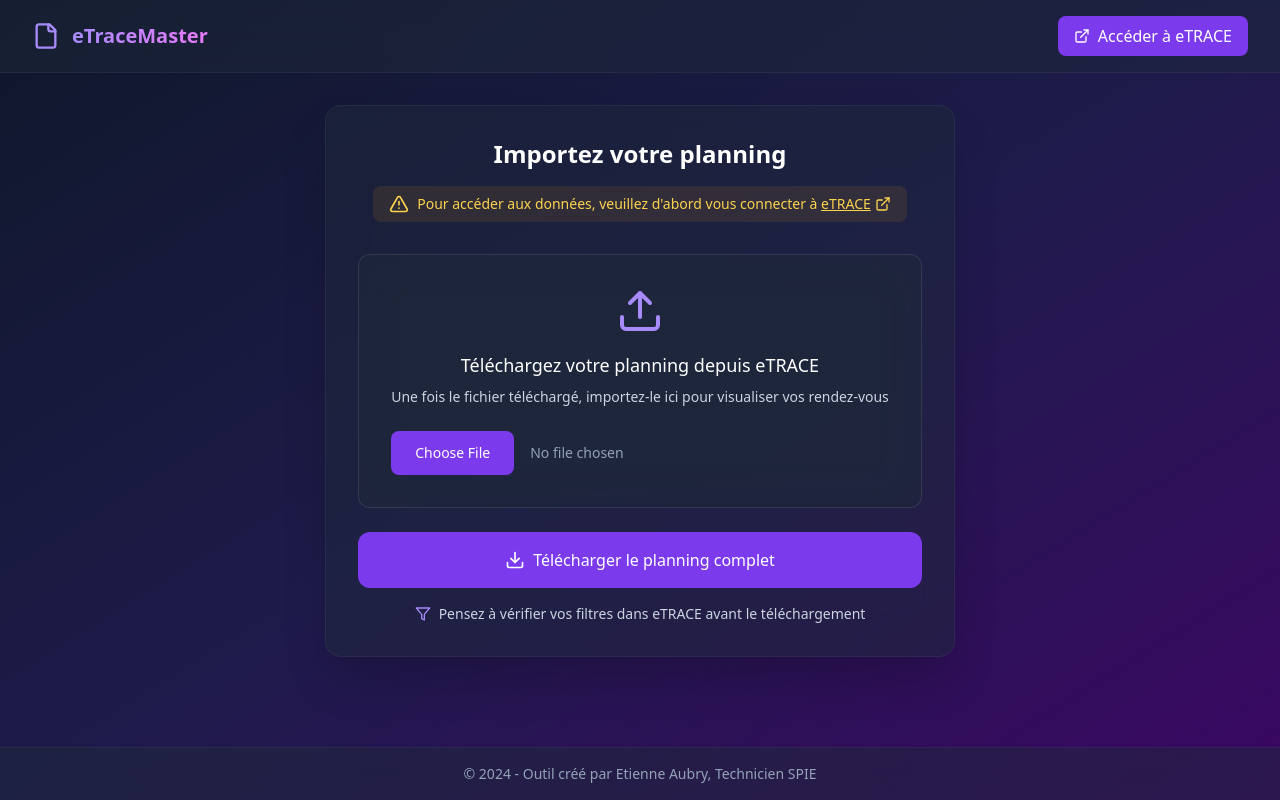
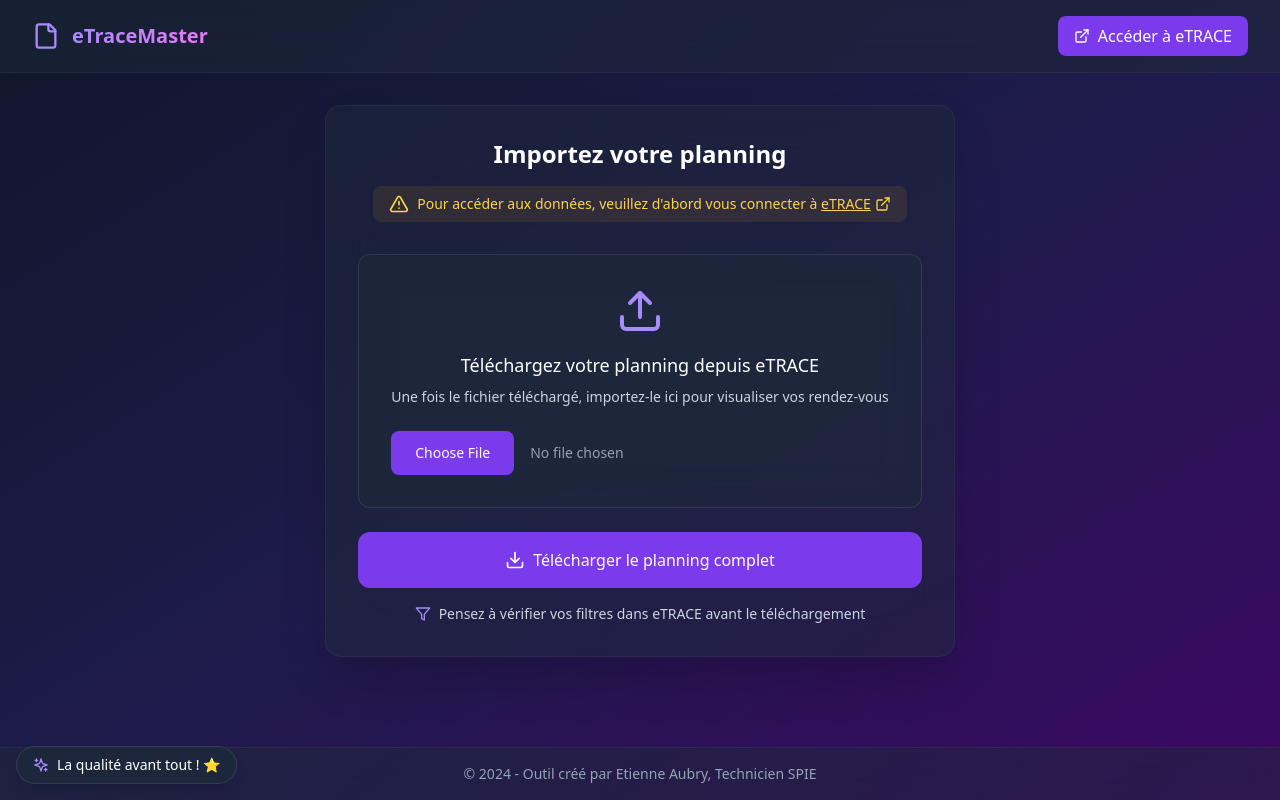
Before and after one commit to dilm-seo/etracemaster, a React (Vite) app: page / in a window 1280 px wide. Built offline with nearby package versions, Linux system fonts and the light colour scheme.

Commit message:
Add files via upload

```diff
--- a/src/App.tsx
+++ b/src/App.tsx
@@ -3,6 +3,7 @@
 import { TechnicianSelector } from './components/TechnicianSelector';
 import { Preloader } from './components/Preloader';
 import { FloatingAssistant } from './components/FloatingAssistant';
+import { EncouragementMessage } from './components/EncouragementMessage';
 import { FileIcon, ExternalLinkIcon } from 'lucide-react';
 
 export default function App() {
@@ -87,6 +88,7 @@
       </main>
 
       {appointments.length > 0 && <FloatingAssistant appointments={appointments} />}
+      <EncouragementMessage />
 
       <footer className="bg-slate-800/50 backdrop-blur-xl border-t border-white/5 py-4 mt-8">
         <div className="max-w-7xl mx-auto px-4 sm:px-6 lg:px-8">
--- a/src/components/AppointmentCard.tsx
+++ b/src/components/AppointmentCard.tsx
@@ -1,5 +1,5 @@
 import React, { useState } from 'react';
-import { Calendar, MapPin, User, Wrench, Clock, Truck, Phone, ChevronDown, ChevronUp, AlertCircle, ExternalLink, Ticket, Copy, Check } from 'lucide-react';
+import { Calendar, MapPin, User, Wrench, Clock, Truck, Phone, ChevronDown, ChevronUp, AlertCircle, ExternalLink, Ticket, Copy, Check, Barcode } from 'lucide-react';
 import { parseAppointmentTimes, formatDate, extractPhoneNumber } from '../utils/dateUtils';
 
 interface AppointmentCardProps {
@@ -15,6 +15,22 @@
   const phoneNumber = extractPhoneNumber(appointment['JUSTIFICATION']);
   const isUrgent = appointment['JUSTIFICATION']?.toLowerCase().includes('urgent');
   const ritm = appointment['RITM'] || appointment['ENTETE'] || 'N/A';
+
+  // Gestion des différentes possibilités de noms de colonnes pour les codes-barres
+  const oldBarcode =
+    appointment['CODE BARRE ANCIEN'] ||
+    appointment['ANCIEN CODE BARRE'] ||
+    appointment['ANCIEN CODE-BARRE'] ||
+    appointment['CODE BARRE'] ||
+    appointment['CODE-BARRE'] ||
+    null;
+
+  const newBarcode =
+    appointment['CODE BARRE NEW'] ||
+    appointment['NOUVEAU CODE BARRE'] ||
+    appointment['NOUVEAU CODE-BARRE'] ||
+    appointment['NOUVEAU CB'] ||
+    null;
 
   const handleCopyRitm = (e: React.MouseEvent) => {
     e.preventDefault();
@@ -79,6 +95,25 @@
             )}
           </button>
         </div>
+
+        {(oldBarcode || newBarcode) && (
+          <div className="bg-slate-700/30 px-3 py-2 rounded-lg space-y-2">
+            {oldBarcode && (
+              <div className="flex items-center space-x-2">
+                <Barcode className="h-5 w-5 text-violet-400" />
+                <span className="text-slate-300 text-sm">Ancien code : </span>
+                <span className="text-white font-medium">{oldBarcode}</span>
+              </div>
+            )}
+            {newBarcode && (
+              <div className="flex items-center space-x-2">
+                <Barcode className="h-5 w-5 text-emerald-400" />
+                <span className="text-slate-300 text-sm">Nouveau code : </span>
+                <span className="text-white font-medium">{newBarcode}</span>
+              </div>
+            )}
+          </div>
+        )}
 
         <div className="grid grid-cols-1 sm:grid-cols-2 gap-4">
           <div className="space-y-3">
--- /dev/null
+++ b/src/components/EncouragementMessage.tsx
@@ -0,0 +1,72 @@
+import React, { useState, useEffect } from 'react';
+import { Sparkles } from 'lucide-react';
+
+const encouragements = [
+  "Une journée productive s'annonce ! 💪",
+  "Votre expertise fait la différence ! ⭐",
+  "Chaque intervention compte, merci pour votre engagement ! 🌟",
+  "Votre professionnalisme est remarquable ! 👏",
+  "Une intervention réussie = un client satisfait ! 🎯",
+  "Vous êtes un maillon essentiel de l'équipe ! 🤝",
+  "Votre travail améliore le quotidien des clients ! 🌈",
+  "La qualité de service, c'est vous ! ✨",
+  "Merci pour votre réactivité ! ⚡",
+  "Votre savoir-faire est précieux ! 💎",
+  "Ensemble vers l'excellence ! 🚀",
+  "Chaque défi est une opportunité de briller ! 🌟",
+  "Votre efficacité fait notre fierté ! 🏆",
+  "Un technicien en or ! 🥇",
+  "La satisfaction client, votre priorité ! 🎯",
+  "Votre expertise fait la différence ! 💫",
+  "Une équipe de champions ! 🌟",
+  "La réussite est dans les détails ! 🔍",
+  "Merci pour votre engagement quotidien ! 🙏",
+  "Votre motivation est contagieuse ! ✨",
+  "Un service client d'excellence ! 🌟",
+  "Chaque intervention compte ! 💪",
+  "La qualité avant tout ! ⭐",
+  "Votre travail est remarquable ! 👊",
+  "L'expertise au service du client ! 🎯",
+  "Une équipe de pros ! 🏅",
+  "La satisfaction client est votre ADN ! 🧬",
+  "Merci pour votre disponibilité ! 🌟",
+  "Votre énergie est inspirante ! ⚡",
+  "Un service 5 étoiles ! ⭐⭐⭐⭐⭐"
+];
+
+export function EncouragementMessage() {
+  const [message, setMessage] = useState('');
+  const [isVisible, setIsVisible] = useState(true);
+  const [fadeOut, setFadeOut] = useState(false);
+
+  useEffect(() => {
+    const updateMessage = () => {
+      setFadeOut(true);
+      setTimeout(() => {
+        setMessage(encouragements[Math.floor(Math.random() * encouragements.length)]);
+        setFadeOut(false);
+      }, 500);
+    };
+
+    updateMessage();
+    const interval = setInterval(updateMessage, 10000);
+
+    return () => clearInterval(interval);
+  }, []);
+
+  if (!isVisible) return null;
+
+  return (
+    <div className="fixed bottom-4 left-4 z-40">
+      <div className={`bg-slate-800/95 backdrop-blur-xl rounded-full px-4 py-2 shadow-lg border border-white/10
+        transition-all duration-500 transform
+        ${fadeOut ? 'opacity-0 translate-y-2' : 'opacity-100 translate-y-0'}`}
+      >
+        <div className="flex items-center space-x-2">
+          <Sparkles className="h-4 w-4 text-violet-400" />
+          <p className="text-sm text-white">{message}</p>
+        </div>
+      </div>
+    </div>
+  );
+}
```
